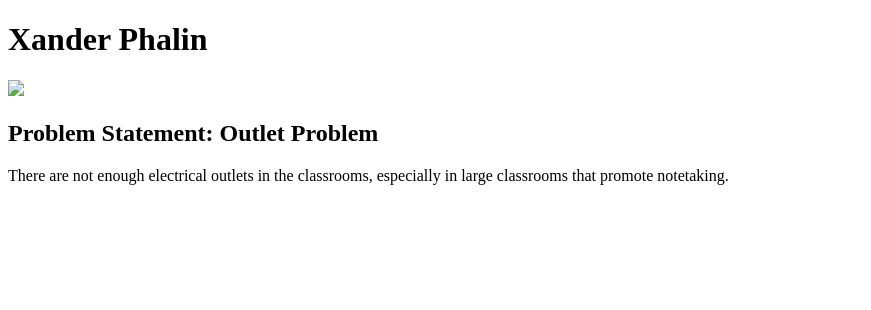
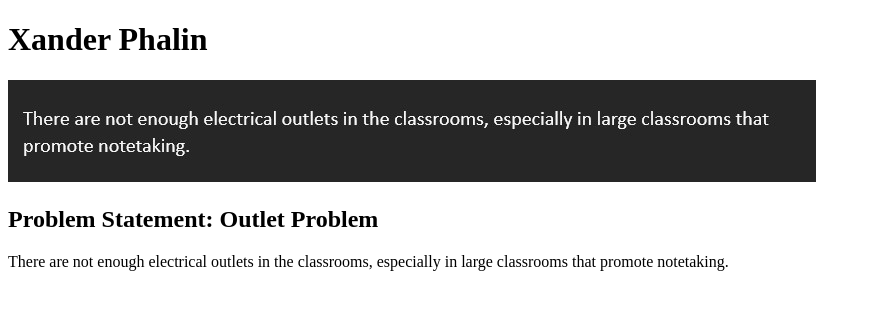
Before and after one commit to Xphalin/Xphalin.github.io, a plain HTML site: page index.html in a window 1280 px wide. Shown: the whole page, without its empty margins (0-871 px from the left). Drawn offline with Linux system fonts and the light colour scheme.

Commit message:
Update index.html

```diff
--- a/index.html
+++ b/index.html
@@ -6,7 +6,7 @@
   <body>
     <h1>Xander Phalin</h1>
     <section class="assign">
-      <img src="Github-Images/Problem-Statement.png"/>
+      <img src="Images/Problem-Statement.jpg"/>
       <section class="assign-det">
         <h2>Problem Statement: Outlet Problem</h2>
         <p>
```
